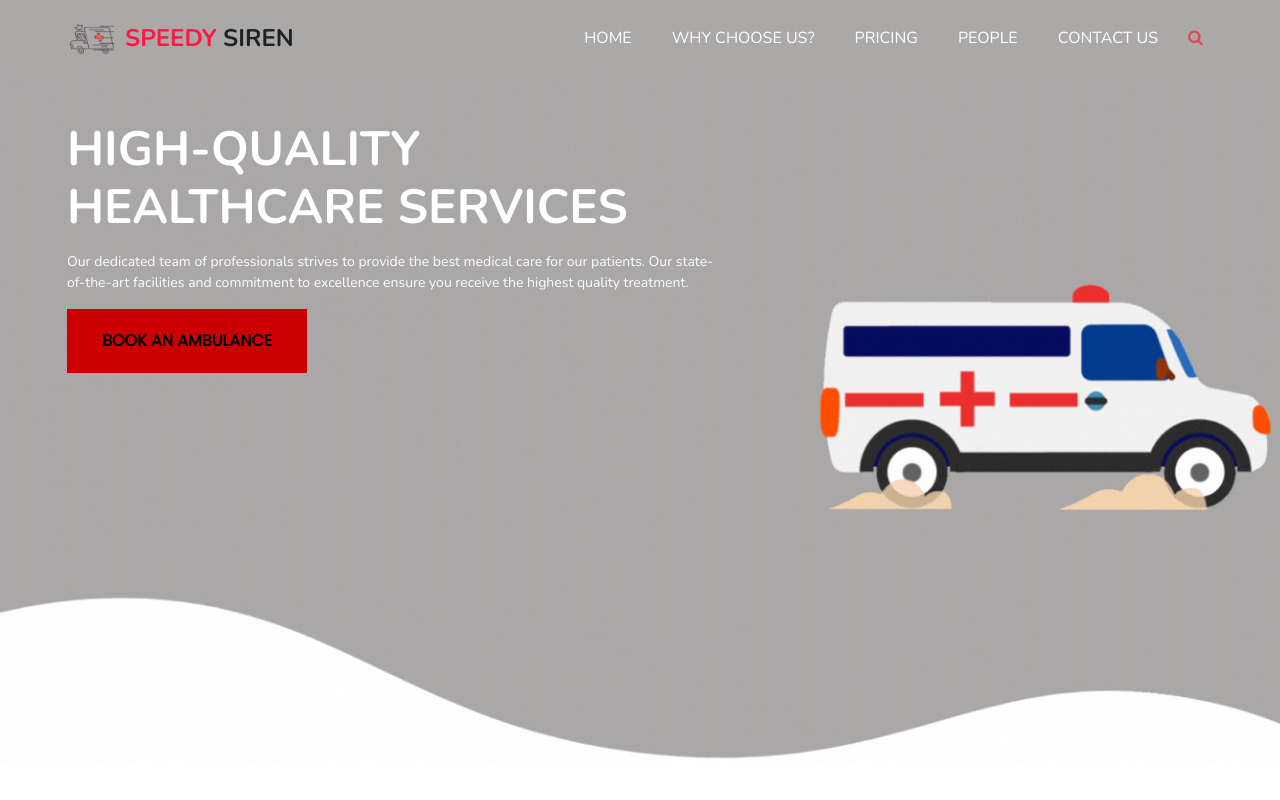
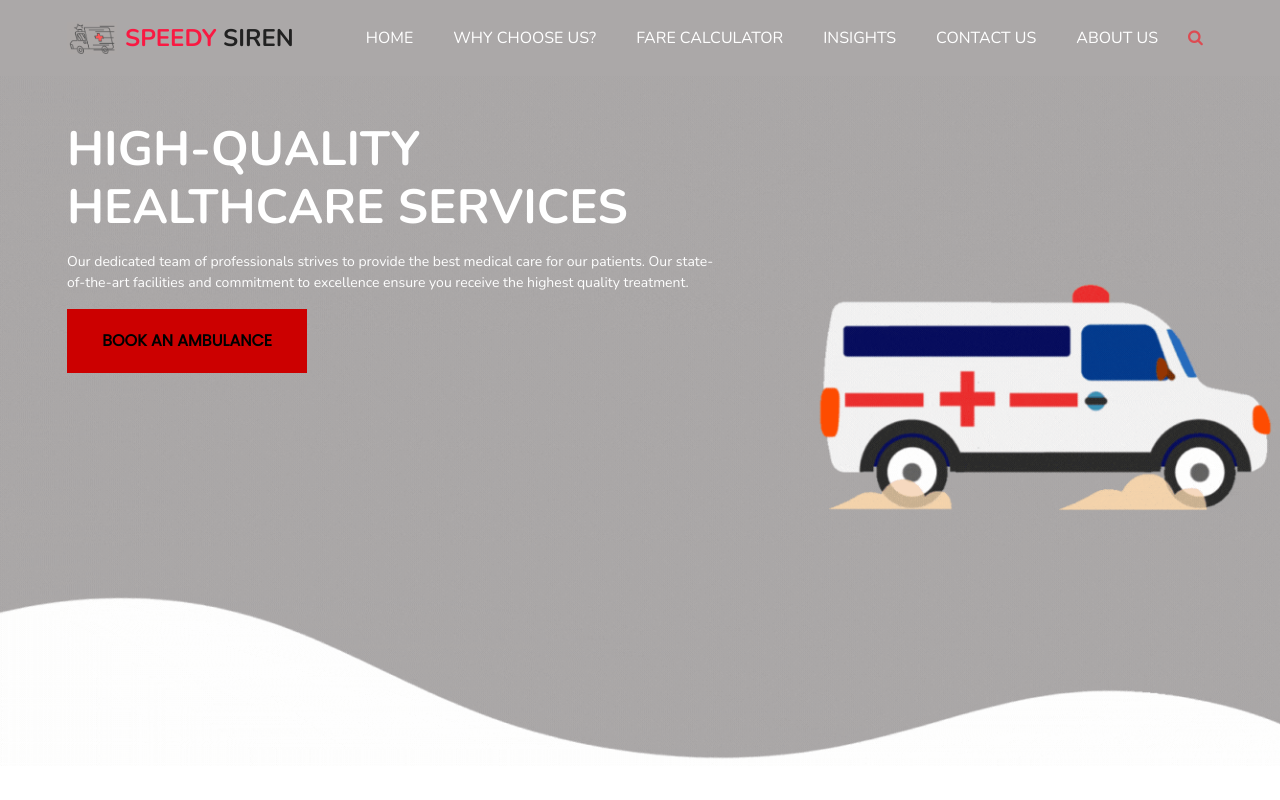
Before and after one commit to apeksha235/speedy-siren, a React (Create React App) app in the folder speedy-siren-app/client/: page / in a window 1280 px wide. Shown: the top 800 px of the page. Built offline with nearby package versions, Linux system fonts and the light colour scheme.

Commit message:
navbar functions

```diff
--- a/speedy-siren-app/client/src/components/Contact.js
+++ b/speedy-siren-app/client/src/components/Contact.js
@@ -80,17 +80,22 @@ const Contact = () => {
               </li>
               <li className="nav-item">
                 <a className="nav-link" onClick={() => handleClick(2)}>
-                  Pricing
+                  Fare Calculator
                 </a>
               </li>
               <li className="nav-item">
                 <a className="nav-link" onClick={() => handleClick(3)}>
-                  People
+                  Insights
                 </a>
               </li>
               <li className="nav-item">
                 <a className="nav-link" onClick={() => handleClick(4)}>
                 Contact Us
+                </a>
+              </li>
+              <li className="nav-item">
+                <a className="nav-link">
+                About Us
                 </a>
               </li>
               <form onSubmit={handleSubmit} className="form-inline">
@@ -104,10 +109,16 @@ const Contact = () => {
       </div>
     </header>
     <Index/>
-    <FareCalc/>
-    <WhyChooseUs/>
+    <FareCalc
+    divRefs={divRefs}
+    />
+    <WhyChooseUs
+    divRefs={divRefs}
+    />
     <WhatsappChat/>
-    <Counter/>
+    <Counter
+    divRefs={divRefs}
+    />
     {/* end header section */}
   </div>
       <section className="contact_section layout_padding">
--- a/speedy-siren-app/client/src/components/Counter.js
+++ b/speedy-siren-app/client/src/components/Counter.js
@@ -1,7 +1,7 @@
 import React, { useEffect, useState } from 'react';
 import './counter.css';
 
-const Counter = () => {
+const Counter = ({divRefs}) => {
   const counters = [
     { icon: 'fa-clock', value: 15, text: 'Average Response time' },
     { icon: 'fas fa-users', value: 875, text: 'Lives Saved' },
@@ -10,7 +10,7 @@ const Counter = () => {
   ];
 
   return (
-    <div className="wrapper-counter">
+    <div ref={(el) => (divRefs.current[3] = el)} className="wrapper-counter">
       {counters.map((counter) => (
         <CounterItem key={counter.text} {...counter} />
       ))}
--- a/speedy-siren-app/client/src/components/FareCalc.js
+++ b/speedy-siren-app/client/src/components/FareCalc.js
@@ -1,9 +1,10 @@
-import React,{useState} from 'react';
+import React from 'react';
 import './style.css';
 import intercity from '../images/inter.gif'
 import axios from 'axios'
+import { useState,useRef } from 'react';
 
-const FareCalc = () => {
+const FareCalc = ({divRefs}) => {
     const [row1, setRow1] = useState('');
     const [column1, setColumn1] = useState('');
     const [displayedDistance, setDisplayedDistance] = useState(null);
@@ -31,7 +32,7 @@ const FareCalc = () => {
     <img src={intercity} className="col col-image"></img>
     <div className="col col-text">
       <div className="Aligner-item">
-        <h1 style={{ color: '#0055b3', marginTop:'200px' }}>Intra City Fare Calculator</h1>
+        <h1 ref={(el) => (divRefs.current[2] = el)} style={{ color: '#0055b3', marginTop:'200px' }}>Intra City Fare Calculator</h1>
         <p>This calculator helps in giving an estimate for intra city ambulance need</p>
         <form>
           <div className="input-group">
--- a/speedy-siren-app/client/src/components/WhyChooseUs.js
+++ b/speedy-siren-app/client/src/components/WhyChooseUs.js
@@ -3,13 +3,13 @@ import './style.css';
 import { FontAwesomeIcon } from '@fortawesome/react-fontawesome';
 import { faGlobe, faAnchor, faHourglassHalf, faClock, faAmbulance } from '@fortawesome/free-solid-svg-icons';
 
-function WhyChooseUs() {
+function WhyChooseUs({divRefs}) {
   return (
     <div className="feat bg-gray pt-5 pb-5">
       <div className="container">
         <div className="row">
           <div className="section-head col-sm-12">
-            <h4><span>Why Choose</span> Us?</h4>
+            <h4 ref={(el) => (divRefs.current[1] = el)}><span>Why Choose</span> Us?</h4>
           </div>
           <div className="col-lg-4 col-sm-6">
             <div className="item">
```
